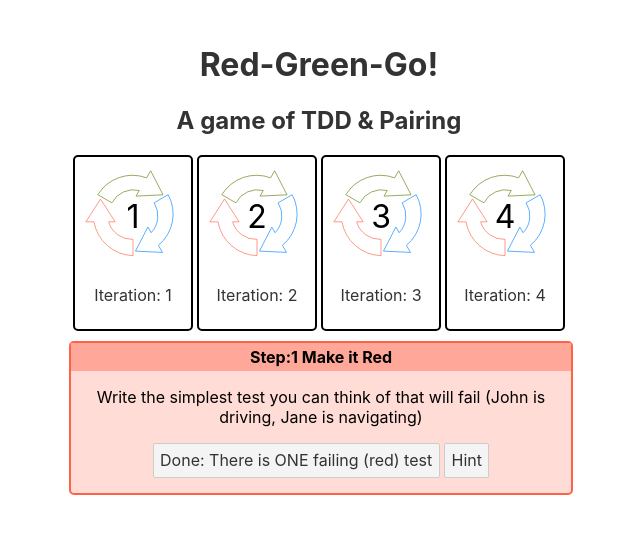
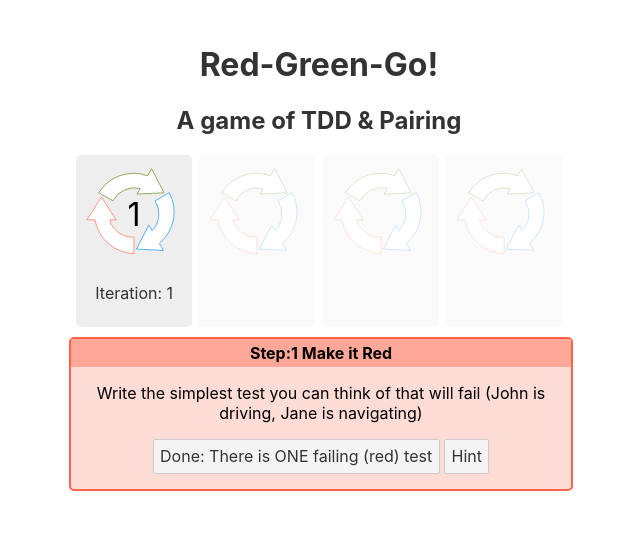
Before and after one commit to kenpower/RedGreenGoWeb, a Svelte app: page / in a window 1280 px wide. Both pictures are taken after a click on the button "Start Game". Shown: the top 534 px of the page, without its empty margins (321-961 px from the left). Built offline with nearby package versions, Linux system fonts and the light colour scheme.

Commit message:
dim non current iteration boxes, add animation

```diff
--- a/src/components/Iteration.svelte
+++ b/src/components/Iteration.svelte
@@ -2,26 +2,39 @@
     import TDDCycle from "./TDDCycle.svelte";
     export let iterationCounter = 0
     export let phase = 0
+    let dimmed = false
+    $: dimmed = phase==0 || phase ==4
 </script>
 
-<div class="iteration">
+<div class="iteration" class:dimmed>
+    <div class="overlay"/>
     <TDDCycle size={100} phase = {phase} text={iterationCounter}></TDDCycle>
     <p class="title">
-        Iteration: {iterationCounter}
+        {dimmed ? "" : "Iteration: "+ iterationCounter}
     </p>
 </div>
 
 <style>
 .iteration{
-  border-color: black;
+  /* border-color: black; */
   border-radius: 5px;
-  border-width: 2px;
-  border-style: solid;
-  background-color: white;
+  /* border-width: 2px; */
+  /* border-style: solid; */
+  background-color: #eee;
   padding: 8px;
   max-width: calc(var(--global-game-width)/5);
+  position:relative;
 }
 
-
+.dimmed .overlay{
+  position: absolute;
+    top:0;
+    left:0;
+    width:100%;
+    height:100%;
+    opacity:0.7;
+    background:#fff;
+    text-align:center;
+}
 
 </style>
--- a/src/components/Step.svelte
+++ b/src/components/Step.svelte
@@ -1,5 +1,6 @@
 <script>
 import HintCard from "./HintCard.svelte";
+import {fade,fly, blur, scale} from "svelte/transition";
 import {
     tick
 } from 'svelte';
@@ -25,8 +26,8 @@ $: {
     scrollIntoView();
 }
 </script>
-
-<div class = {step.classes} id = "theStep">
+{#key step}
+<div  out:fade in:fly="{{ delay: 300, y: 400, duration: 1000 }}" class = {step.classes} id = "theStep">
     <p class = "title">{step.title}</p>
 
     <div class ="stepBody">
@@ -35,9 +36,10 @@ $: {
         <button on:click={showCard}>Hint</button>
     </div>
     <HintCard {showHint} cardType = {step.helpName} />
-        </div>
+</div>
+{/key}
+<style>
 
-<style>
 .step {
     color: black;
     width: 100%;
--- a/src/components/TDDCycle.svelte
+++ b/src/components/TDDCycle.svelte
@@ -35,7 +35,9 @@
   </defs>
 
   <g>
+	  {#if phase > 0}
 		<text x="0" y="0" transform="translate({hsize} {hsize*1.25}) scale({textScale},{textScale})" style="text-anchor: middle">{text}</text>
+	  {/if}
 		<path id="arrow"
 			d="M 0 -0.75
 						l 0 -0.5
```
Also changed, not shown: 3 other files (tests, documents, lock files or other folders).
